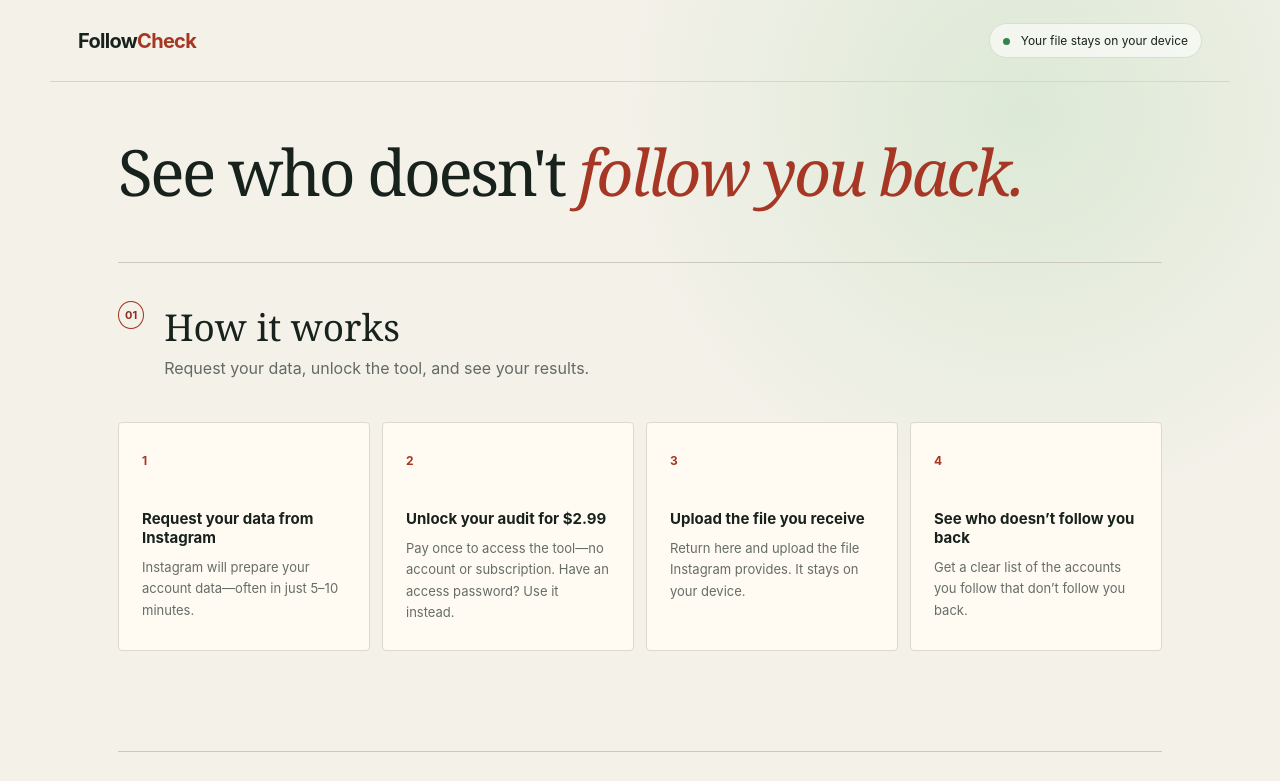
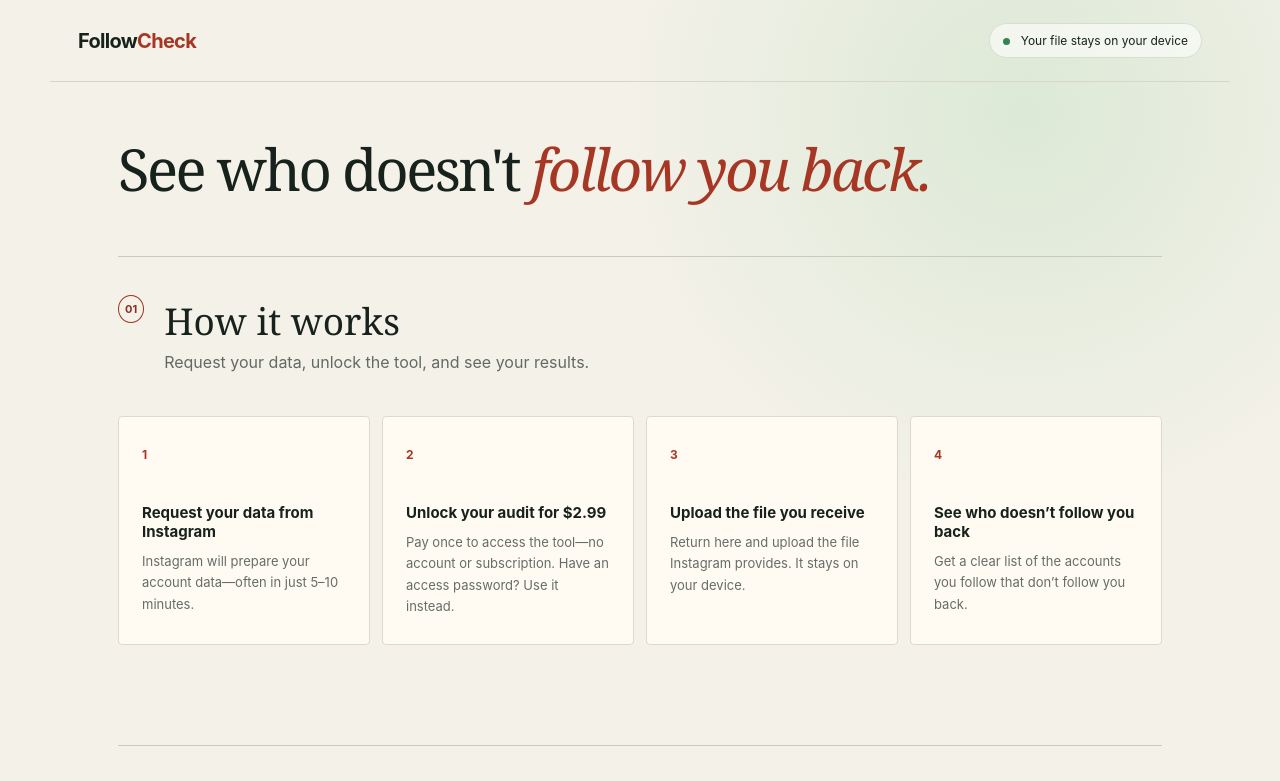
Before and after one commit to amrkmansour/instagram-follow-audit, a website built with Vite: page index.html in a window 1280 px wide. Shown: the top 781 px of the page. Built offline with nearby package versions, Linux system fonts and the light colour scheme.

Commit message:
Reduce homepage headline size

```diff
--- a/src/style.css
+++ b/src/style.css
@@ -49,7 +49,7 @@ main { max-width: 1100px; margin: auto; padding: 58px 28px; }
   font-family: Georgia, "Times New Roman", serif;
   font-weight: 400;
 }
-.hero h1 { margin: 0; font-size: clamp(18px, 5.5vw, 64px); line-height: 1; letter-spacing: -2.5px; white-space: nowrap; }
+.hero h1 { margin: 0; font-size: clamp(18px, 5vw, 58px); line-height: 1; letter-spacing: -2.5px; white-space: nowrap; }
 .hero h1 em { color: #a53724; }
 
 .instructions, .payment-section, .upload-section { margin-bottom: 100px; padding-top: 38px; border-top: 1px solid #ccc9bf; }
```
